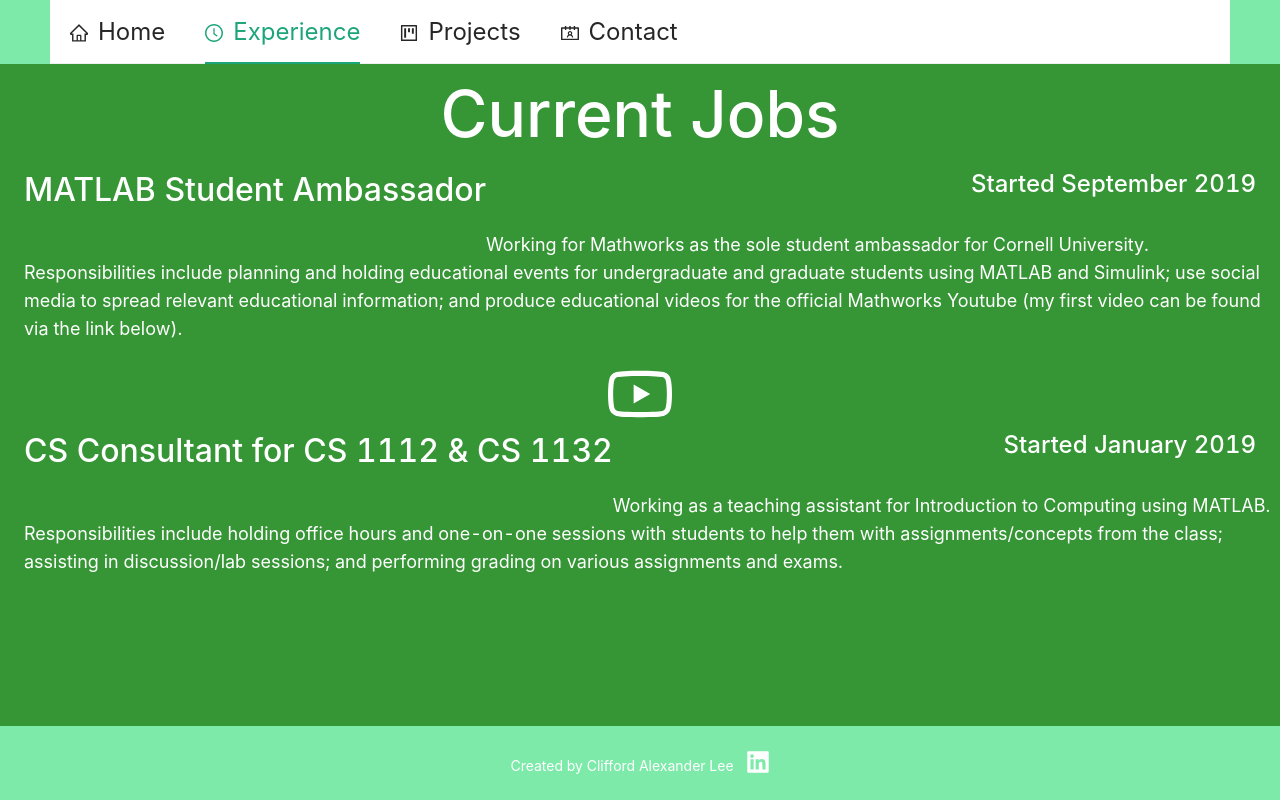
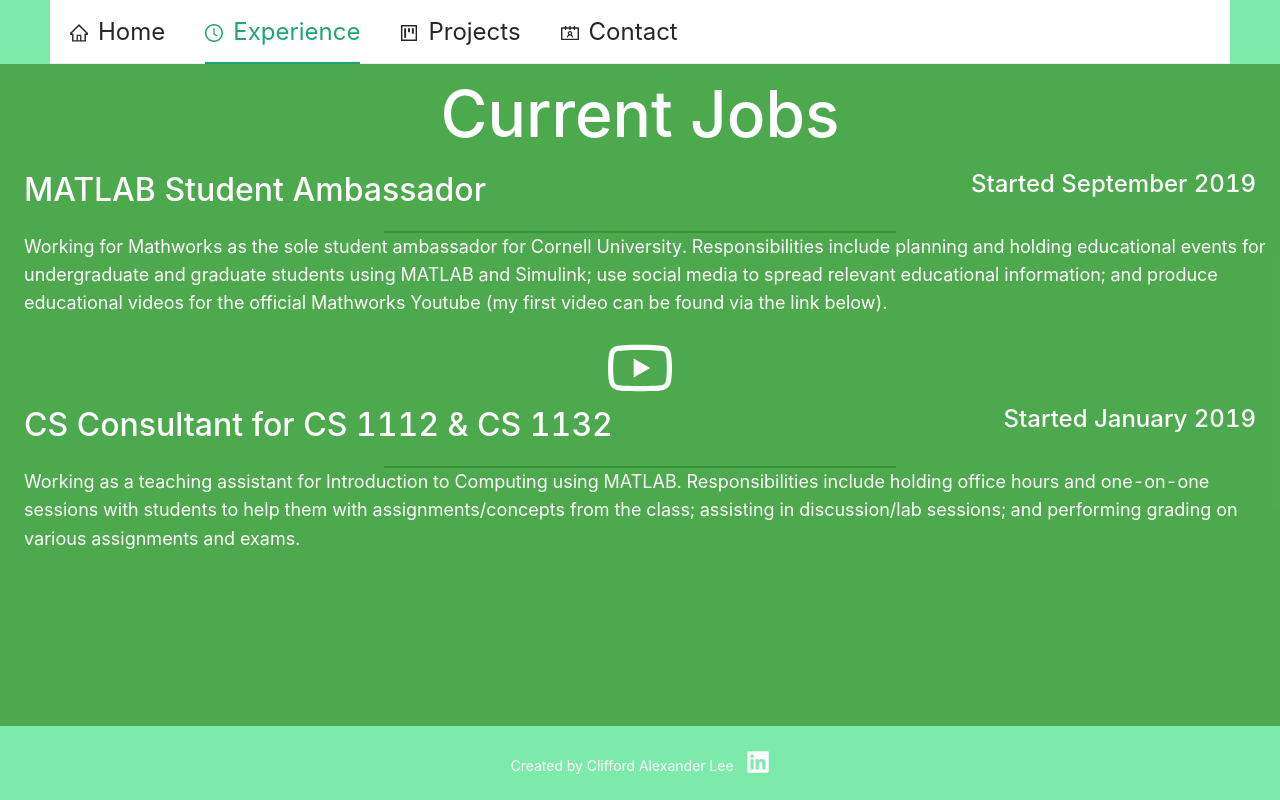
Before and after one commit to calexlee/personal-website, a React (Create React App) app: page / in a window 1280 px wide. Both pictures are taken after a click on the item "Experience". Built offline with nearby package versions, Linux system fonts and the light colour scheme.

Commit message:
Fixed margin errors on certain browsers
Also minor change to background color

```diff
--- a/src/App.less
+++ b/src/App.less
@@ -34,7 +34,7 @@
 //   background: #29bb61;
 // }
 .ant-layout-content {
-  background: #369636;
+  background: #38a038e1;
   color: #fff;
    min-height: 480px;
   //line-height: 480px;
--- a/src/Content.css
+++ b/src/Content.css
@@ -20,6 +20,7 @@
 
 .jobTitle{
     clear:both;
+    overflow: auto;
 }
 
 .floatLeft{
@@ -51,6 +52,7 @@
     margin: auto;
     padding: 0;
     width: 40%;
+    overflow: auto;
 }
 
 .hTitle {
@@ -66,8 +68,9 @@
 .jobInfo{
     font-size: 18px;
     margin-left: 24px;
-    margin-top: 64px;
+    margin-top: 0px;
     text-align: left;
+    overflow: auto;
 }
 
 .contactInfo{
```
